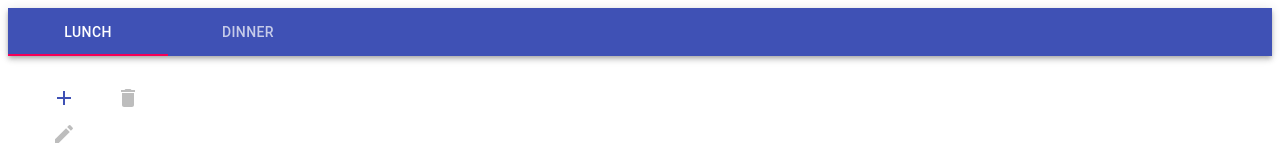
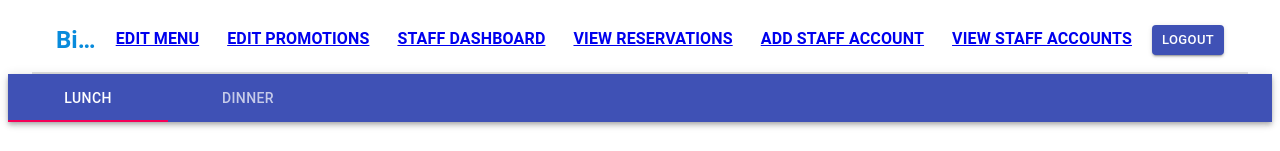
Before and after one commit to oSirhcel/SES10_eRestaurant, a React (Create React App) app in the folder frontend/client/: page /edit-menu in a window 1280 px wide. Shown: the top 151 px of the page. Built offline with nearby package versions, Linux system fonts and the light colour scheme.

Commit message:
Added staff header to the various staff pages

```diff
--- a/frontend/client/src/components/Register/staff.js
+++ b/frontend/client/src/components/Register/staff.js
@@ -18,7 +18,7 @@ import { setAlert } from "../../actions/alert";
 import { register } from "../../actions/auth";
 import PropTypes from "prop-types";
 //Imports for margins
-import Header from "../margins/header";
+import Header from "../margins/staffHeader";
 import Footer from "../margins/footer";
 
 
@@ -79,9 +79,10 @@ const RegisterStaff = ({ setAlert, register, isAuthenticated }) => {
 
   return (
     <div>
-      <Container maxWidth="lg">
+      <Container maxWidth="xl">
         <Header/>
       </Container>
+      <div />
       <Container component="main" maxWidth="xs">
         <CssBaseline />
         <div style={paper}>
--- a/frontend/client/src/components/dashboard/staffDashboard.js
+++ b/frontend/client/src/components/dashboard/staffDashboard.js
@@ -10,6 +10,8 @@ import CardActionArea from '@material-ui/core/CardActionArea';
 import CardMedia from '@material-ui/core/CardMedia';
 import CardContent from '@material-ui/core/CardContent';
 import { Redirect } from 'react-router-dom';
+import Header from "../margins/staffHeader";
+import Footer from "../margins/footer";
 
 
 const useStyles = makeStyles((theme) => ({
@@ -74,6 +76,10 @@ function Dashboard() {
   }
 
   return (
+    <div>
+      <Container maxWidth="xl">
+        <Header/>
+      </Container>
       <div>
         <AppBar className={classes.appBar} position="static">
         </AppBar>
@@ -165,6 +171,7 @@ function Dashboard() {
           </Grid>
         </Container>
         </div>
+    </div>
   );
 }
 
--- a/frontend/client/src/components/edit-Menu/MenuDataGrid.js
+++ b/frontend/client/src/components/edit-Menu/MenuDataGrid.js
@@ -1,9 +1,10 @@
 import * as React from 'react';
 import { DataGrid } from '@material-ui/data-grid';
 
+
 const MenuDataGrid = ({columns, rows, setSelectedRow, setSelectedCell, handleEdit, handleValueChange}) => {
   return (
-
+   <div>
       <div style={{ width: '100%' }}>
 
         <DataGrid
@@ -20,6 +21,7 @@ const MenuDataGrid = ({columns, rows, setSelectedRow, setSelectedCell, handleEdi
           onCellValueChange={handleValueChange}
         />
       </div>
+    </div>
   );
 }
 
--- a/frontend/client/src/components/edit-Menu/MenuTabController.js
+++ b/frontend/client/src/components/edit-Menu/MenuTabController.js
@@ -1,6 +1,8 @@
 import React from 'react';
 import MenuTabs from './MenuTabs';
 import EditMenuController from './EditMenuController';
+import Container from '@material-ui/core/Container';
+import Header from "../margins/staffHeader";
 
 const MenuTabController = () => {
     const [tabValue, setTabValue] = React.useState(0);
@@ -12,6 +14,9 @@ const MenuTabController = () => {
 
     return (
         <div>
+            <Container maxWidth="xl">
+                <Header/>
+            </Container>
             <MenuTabs
                 tabValue = {tabValue}
                 handleTabChange = {handleTabChange}
--- a/frontend/client/src/components/margins/staffHeader.js
+++ b/frontend/client/src/components/margins/staffHeader.js
@@ -22,7 +22,7 @@ const useStyles = makeStyles((theme) => ({
     padding: theme.spacing(1),
     flexShrink: 0,
     overflowX: "auto",
-    marginRight: theme.spacing(2.5),
+    marginRight: theme.spacing(1.5),
     fontWeight: 700,
   },
 }));
@@ -84,7 +84,7 @@ export default function Header() {
             to="/staff-register"
             className={classes.toolbarLink}
           >
-           Add Staff Account
+           ADD STAFF ACCOUNT
           </Link>
           <Link
             color="inherit"
@@ -92,7 +92,7 @@ export default function Header() {
             to="/staff-records"
             className={classes.toolbarLink}
           >
-           View Staff Accounts
+           VIEW STAFF ACCOUNTS
           </Link>
           <Button
             component={Link}
--- a/frontend/client/src/components/staff-records/StaffRecordsDataGrid.js
+++ b/frontend/client/src/components/staff-records/StaffRecordsDataGrid.js
@@ -4,6 +4,8 @@ import { Button } from '@material-ui/core';
 import DeleteIcon from '@material-ui/icons/Delete';
 import Grid from '@material-ui/core/Grid';
 import Typography from '@material-ui/core/Typography';
+import Container from '@material-ui/core/Container';
+import Header from "../margins/staffHeader";
 
 class CustomerReservationsDataGrid extends React.Component {
     state = {
@@ -13,6 +15,10 @@ class CustomerReservationsDataGrid extends React.Component {
     render() {
       const { handleRowSelected, handleCellClicked, handleDelete, handleEdit, handleValueChange } = this.props;
         return (
+          <div>
+          <Container maxWidth="xl">
+            <Header/>
+          </Container>
             <div style={{ height: 350, width: '100%' }}>
               {/*positions the DataGrid title and delete Button*/}
               <Grid container spacing={3}>
@@ -41,7 +47,7 @@ class CustomerReservationsDataGrid extends React.Component {
               onCellDoubleClick={() => handleEdit()}
               onCellValueChange={() => handleValueChange()}
             />
-
+          </div>
         </div>
         )
     }
```
Also changed, not shown: 1 other file (tests, documents, lock files or other folders). Lines whose indentation alone changed are shown as unchanged.
